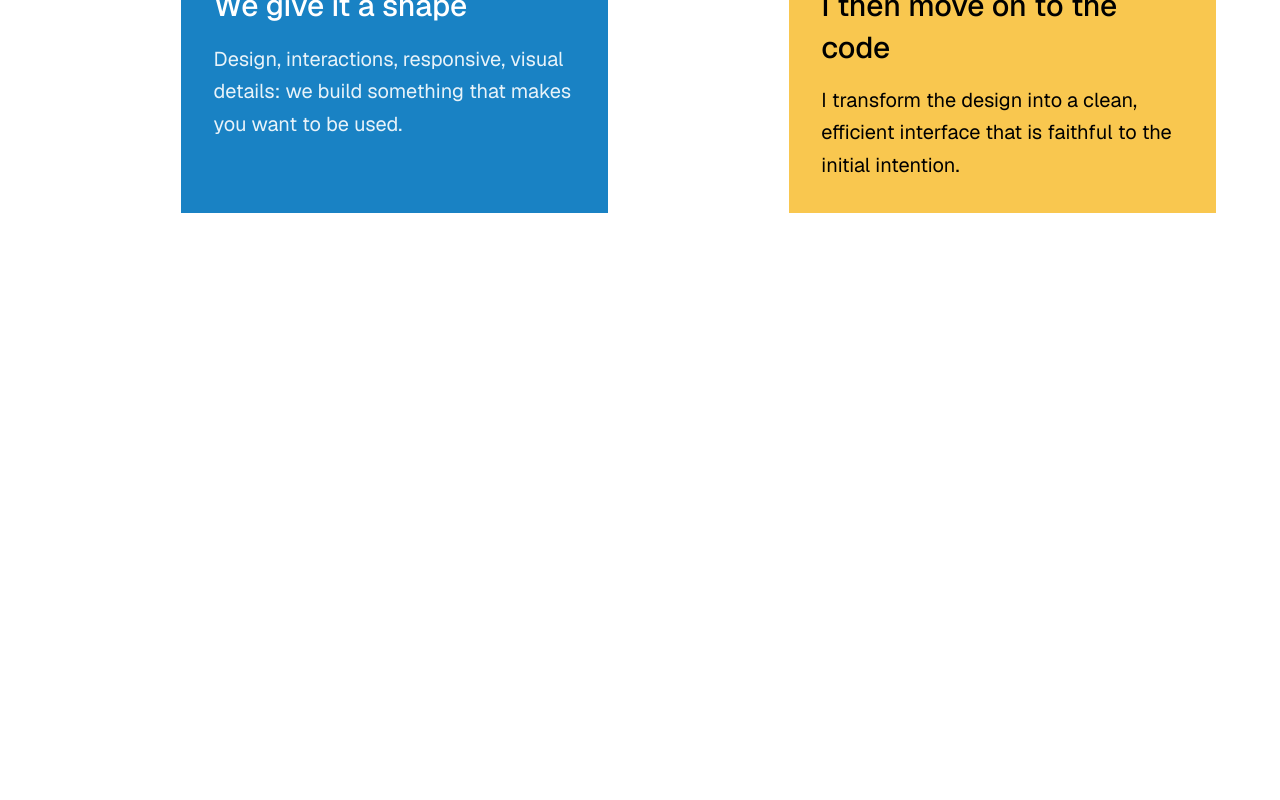
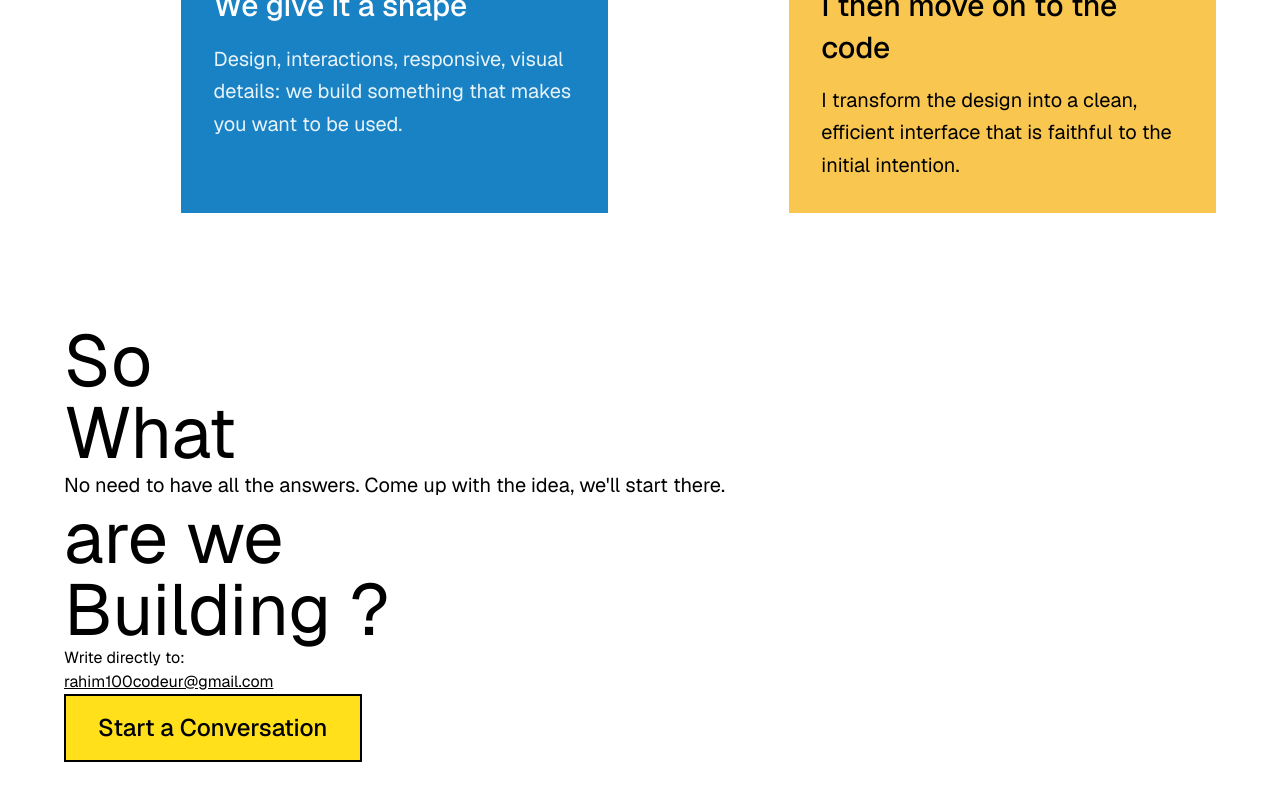
Before and after one commit to Rahim10020/rahim.design, a React (Vite) app: page / in a window 1280 px wide. Shown: the part 4306-5106 px from the top of the page. Built offline with nearby package versions, Linux system fonts and the light colour scheme; a web font is replaced by a local one.

Commit message:
evoluton

```diff
--- a/src/_components/sections/ContactSection.tsx
+++ b/src/_components/sections/ContactSection.tsx
@@ -42,6 +42,8 @@ export default function ContactSection() {
               Start a Conversation
             </Button>
           </div>
+          {/* 5th line */}
+          <div></div>
         </div>
       </div>
     </section>
--- a/src/_pages/HomePage.tsx
+++ b/src/_pages/HomePage.tsx
@@ -1,9 +1,9 @@
 import AboutSection from "../_components/sections/AboutSection";
+import ContactSection from "../_components/sections/ContactSection";
 import HeroSection from "../_components/sections/HeroSection";
 import ProjectsSection from "../_components/sections/ProjectsSection";
 import ServicesSection from "../_components/sections/ServicesSection";
 import StepsSection from "../_components/sections/StepsSection";
-import { SECTION_IDS } from "../routes";
 
 export default function HomePage() {
   return (
@@ -23,10 +23,7 @@ export default function HomePage() {
       {/* Steps section */}
       <StepsSection />
       {/* Contact section */}
-      <section
-        id={SECTION_IDS.CONTACT}
-        className="min-h-[calc(100svh-104px)]"
-      ></section>
+      <ContactSection />
     </div>
   );
 }
```
